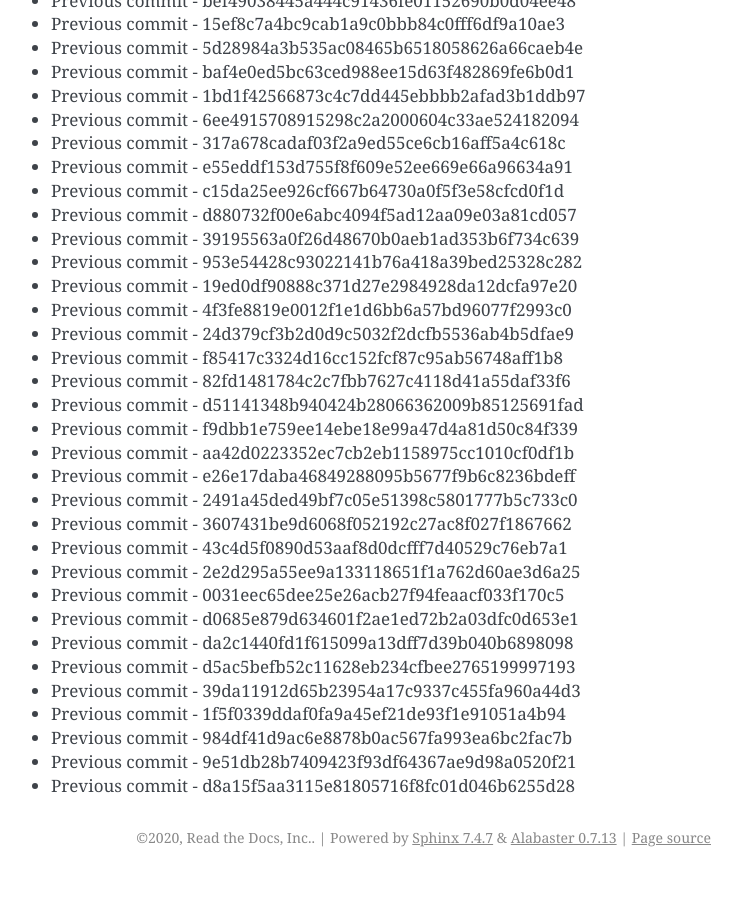
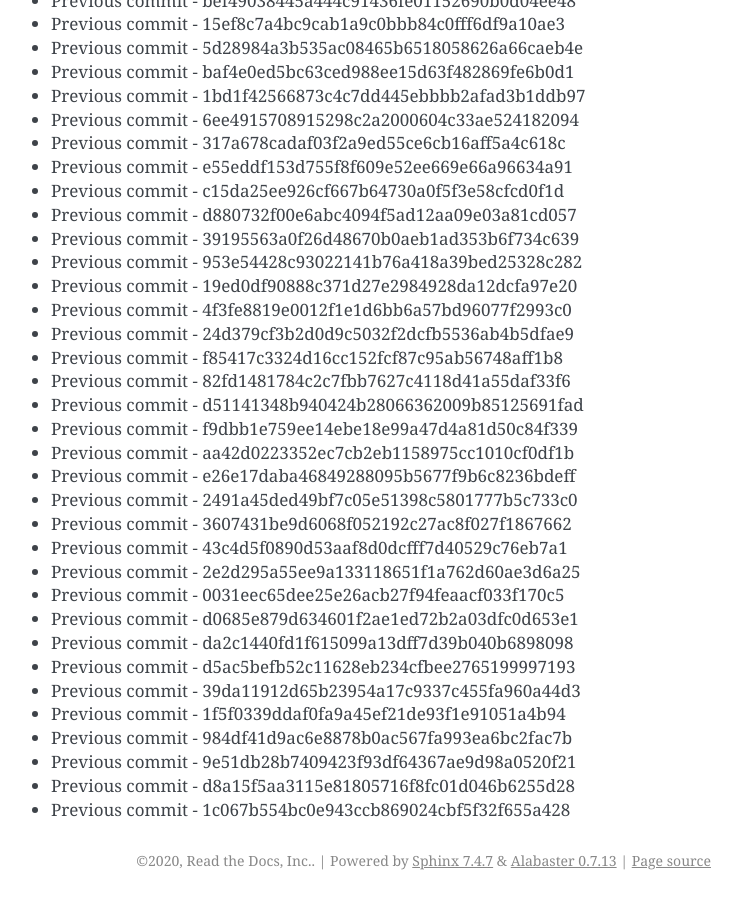
Before and after one commit to readthedocs/rtd-git-stresstest, a Sphinx documentation site: the page built from docs/updates.rst, in a window 1280 px wide and 900 px high, scrolled down 37088 px. Shown: the whole window, without its empty margins (399-1141 px from the left). Built offline with Sphinx 7.4.7, drawn with Linux system fonts in a browser that asks for light colours; before the commit the page ends 37965 px from its top, so only the background shows below that.

Commit message:
Generating commit from previous: 1c067b554bc0e943ccb869024cbf5f32f655a428

```diff
--- a/docs/updates.rst
+++ b/docs/updates.rst
@@ -1590,3 +1590,4 @@ It can be tested for any performance characteristics.
 * Previous commit - 984df41d9ac6e8878b0ac567fa993ea6bc2fac7b
 * Previous commit - 9e51db28b7409423f93df64367ae9d98a0520f21
 * Previous commit - d8a15f5aa3115e81805716f8fc01d046b6255d28
+* Previous commit - 1c067b554bc0e943ccb869024cbf5f32f655a428
```
